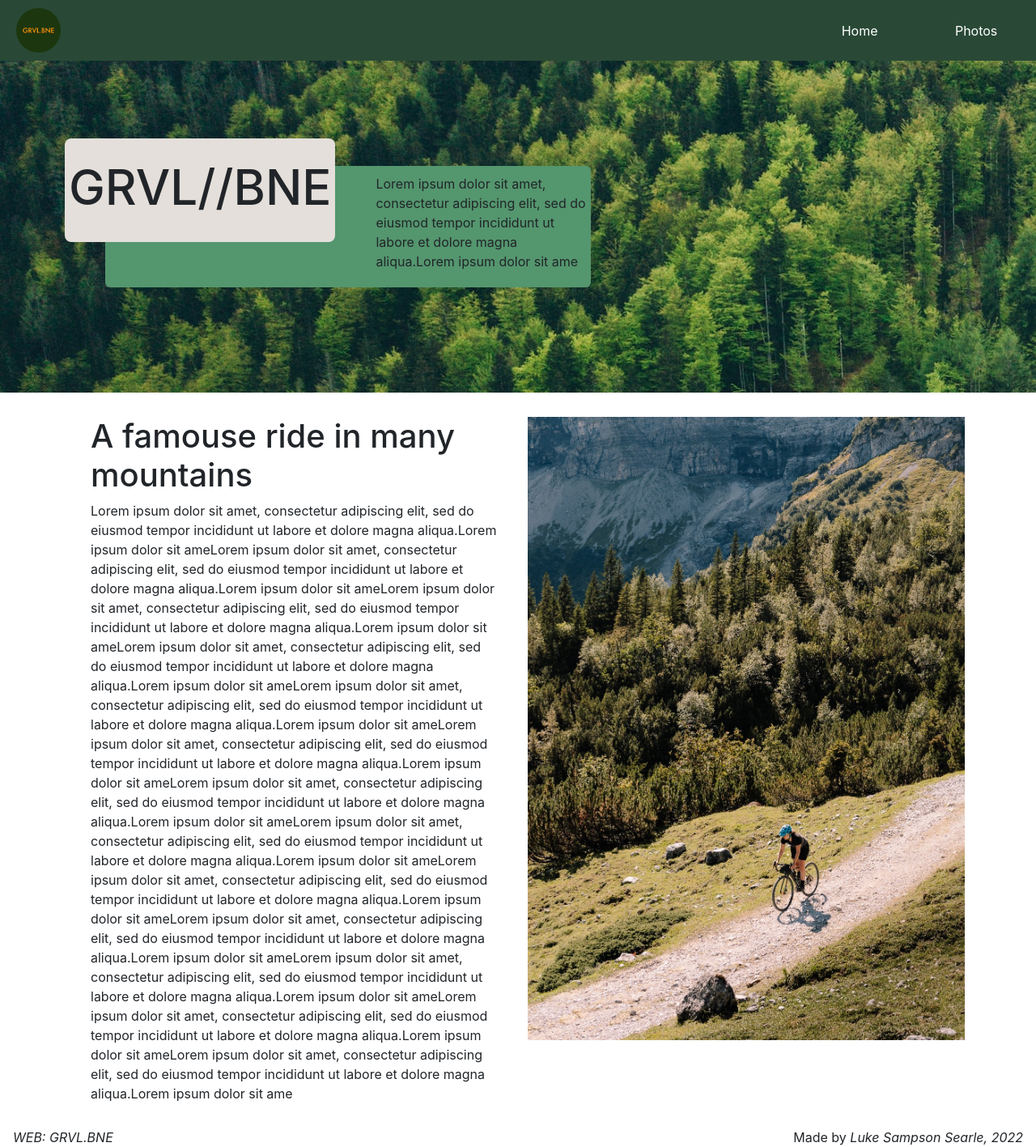
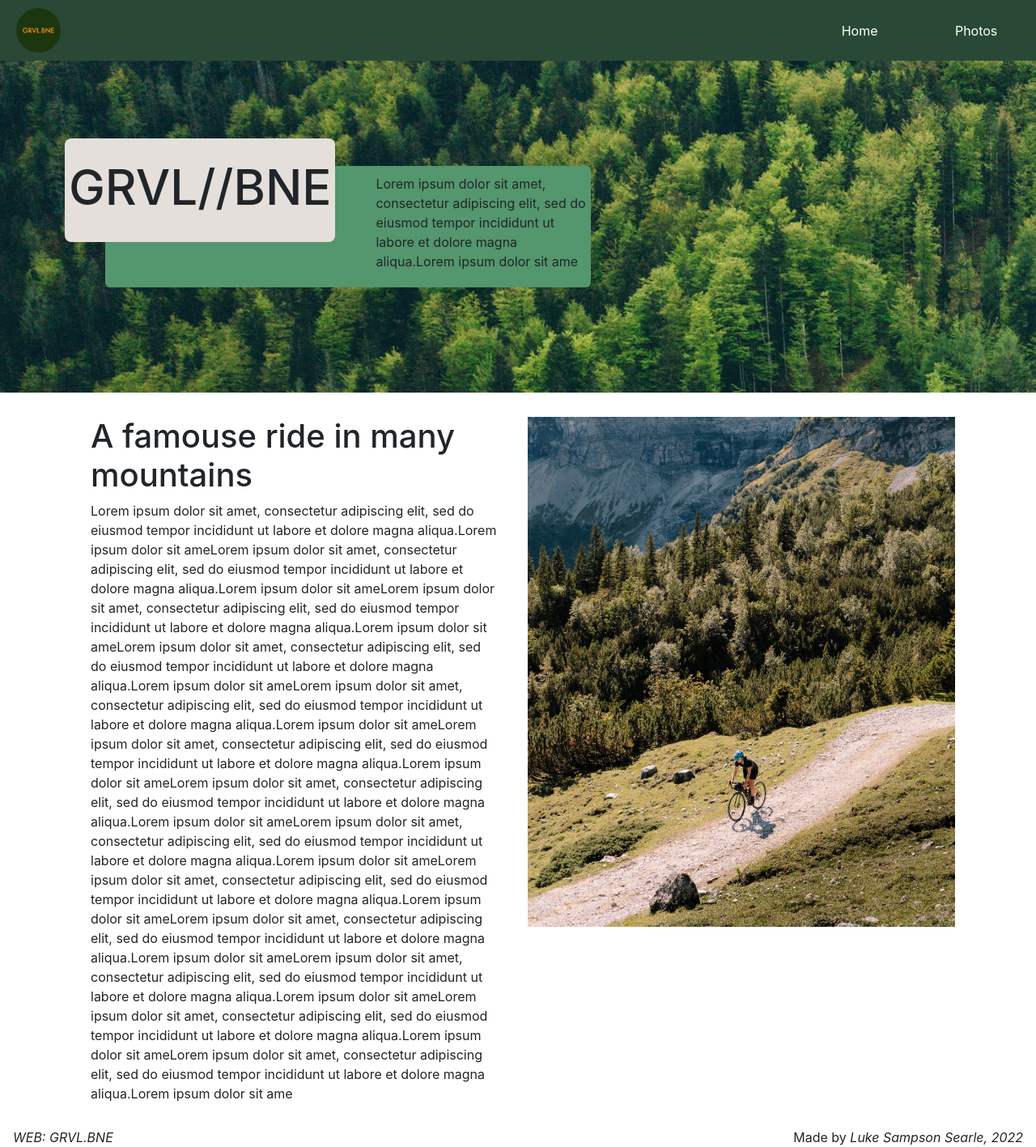
Before and after one commit to sslukess/newapp, a React (Create React App) app: page / in a window 1280 px wide. Shown: the whole page at 81% size. Built offline with nearby package versions, Linux system fonts and the light colour scheme.

Commit message:
ImageAndText component is fixed

```diff
--- a/src/Components/Organisms/TextAndImage/TextAndImage.module.css
+++ b/src/Components/Organisms/TextAndImage/TextAndImage.module.css
@@ -4,8 +4,8 @@
 }
 
 .img {
-    height: 100%;
-    width: auto;
+    height: auto;
+    width: 100%;
 }
 
 #outerContainer {
```
